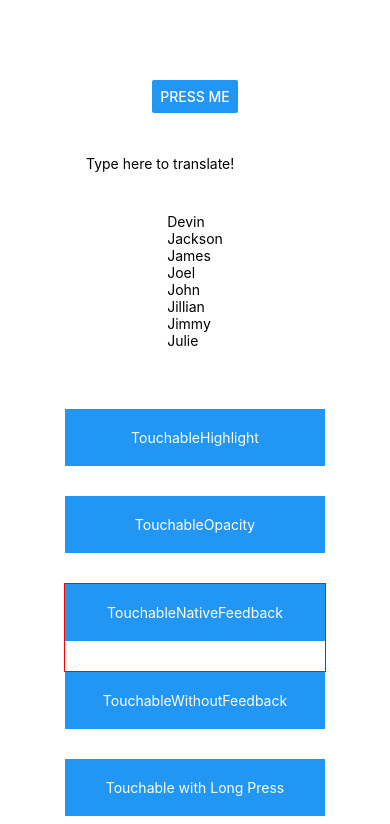
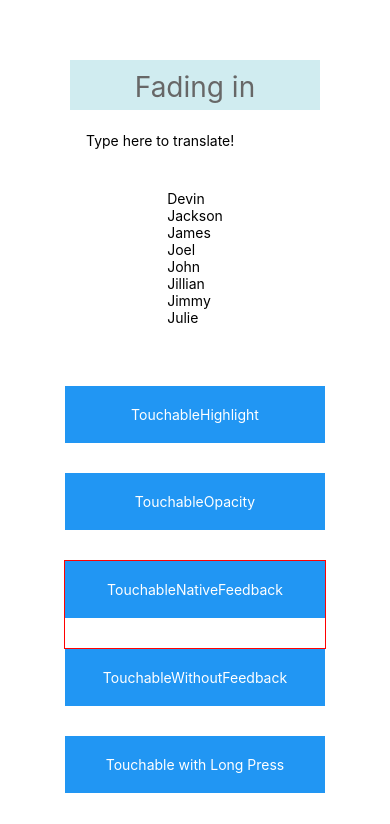
Before and after one commit to raymondSeger/test-react-native-again, a React Native app: screen / in a window 390 px wide. Shown: the top 824 px of the page. Built offline with nearby package versions, Linux system fonts and the light colour scheme.

Commit message:
<Animated /> for animating fade in fade out
<Animated /> for animating fade in fade out

```diff
--- a/App.js
+++ b/App.js
@@ -3,6 +3,7 @@ import { FlatList, ScrollView, Alert, Platform, Button, StyleSheet, Text, View,
 import { Greeting } from './Greeting.js';
 import { Blink } from './Blink.js';
 import {PizzaTranslator} from "./PizzaTranslator";
+import {FadeInView} from "./FadeInView";
 
 
 const styles = StyleSheet.create({
@@ -51,12 +52,9 @@ export default class App extends React.Component {
         return (
             <View style={styles.container}>
 
-                <View style={styles.buttonContainer}>
-                    <Button
-                        onPress={this._onPressButton}
-                        title="Press Me"
-                    />
-                </View>
+                <FadeInView style={{width: 250, height: 50, backgroundColor: 'powderblue'}}>
+                    <Text style={{fontSize: 28, textAlign: 'center', margin: 10}}>Fading in</Text>
+                </FadeInView>
 
                 <PizzaTranslator />
 
--- /dev/null
+++ b/FadeInView.js
@@ -0,0 +1,33 @@
+import React, { Component } from 'react';
+import { Animated, Text, View } from 'react-native';
+
+export class FadeInView extends React.Component {
+    state = {
+        fadeAnim: new Animated.Value(0),  // Initial value for opacity: 0
+    }
+
+    componentDidMount() {
+        Animated.timing(                  // Animate over time
+            this.state.fadeAnim,            // The animated value to drive
+            {
+                toValue: 1,                   // Animate to opacity: 1 (opaque)
+                duration: 10000,              // Make it take a while
+            }
+        ).start();                        // Starts the animation
+    }
+
+    render() {
+        let { fadeAnim } = this.state;
+
+        return (
+            <Animated.View                 // Special animatable View
+                style={{
+                    ...this.props.style,
+                    opacity: fadeAnim,         // Bind opacity to animated value
+                }}
+            >
+                {this.props.children}
+            </Animated.View>
+        );
+    }
+}
```
